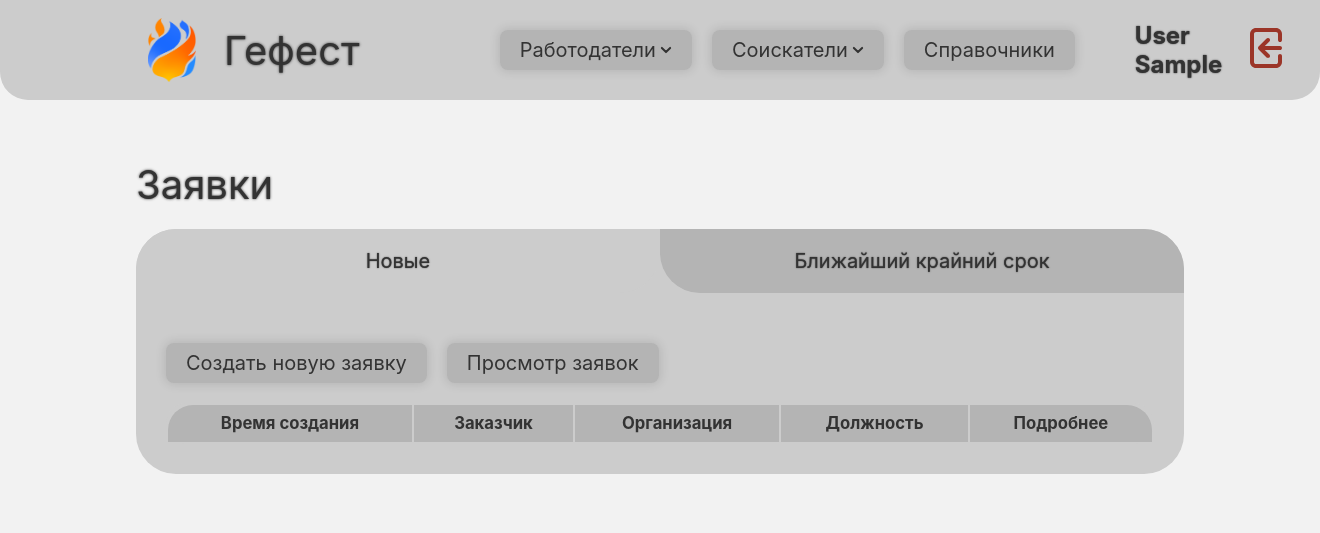
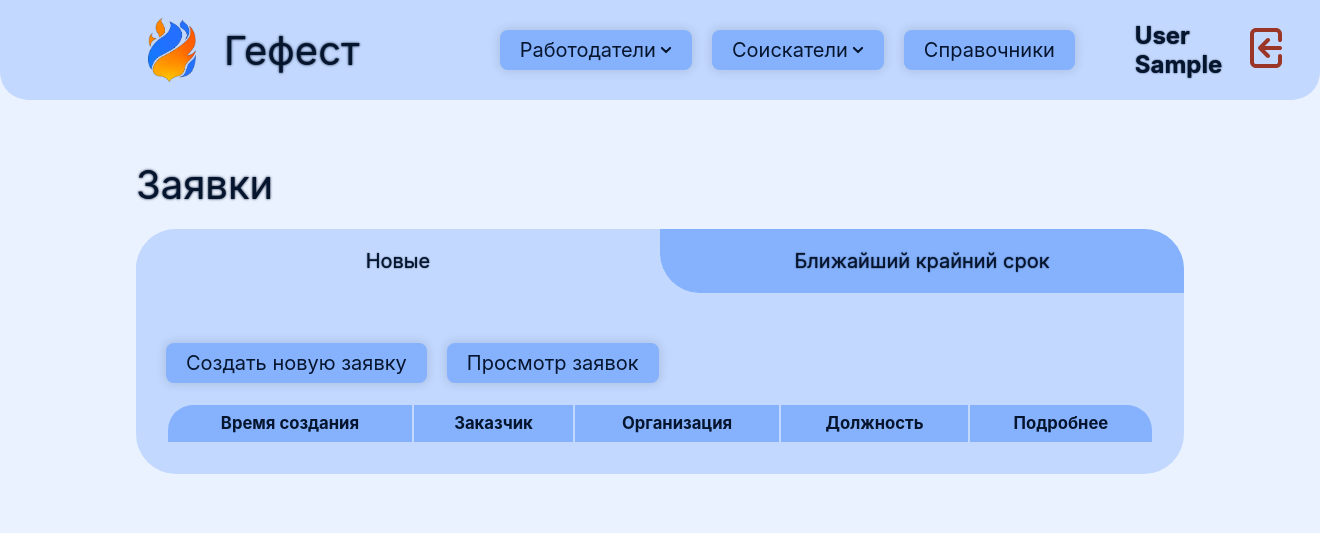
Before and after one commit to ZoomBySNik/Hephaestus, a Django app: page / in a window 1320 px wide. Shown: the top 533 px of the page. Run offline with Django 4.2, Linux system fonts and the light colour scheme; the visitor is signed in with stand-in values (Sample User, id 1); data that the repository does not hold is empty.

Commit message:
Изменяет цветовую палитру сайта

```diff
--- a/static/css/lightcolors.css
+++ b/static/css/lightcolors.css
@@ -1,11 +1,11 @@
 :root {
-    --body-bg: #F2F2F2;
-    --table-bg: #CCCCCC;
-    --hover-bg: #BFBFBF;
-    --td-bg: #B4B4B4;
-    --div-bg: #A8A8A8;
-    --text-color: #333333;
-    --text-hover: #1A1A1A;
+    --body-bg: #ebf2ff;
+    --table-bg: #c2d8fe;
+    --hover-bg: #aecbfe;
+    --td-bg: #86b2fd;
+    --div-bg: #72a5fc;
+    --text-color: #06152e;
+    --text-hover: #030a17;
     --element-shadow: rgba(0, 0, 0, 0.1);
     --shadow-next: rgba(48, 48, 48, 0.3);
 
@@ -21,5 +21,5 @@
 }
 
 .icon {
-    filter: brightness(0) saturate(100%) invert(16%) sepia(11%) saturate(19%) hue-rotate(36deg) brightness(93%) contrast(87%);
+    filter: brightness(0) saturate(100%) invert(5%) sepia(88%) saturate(1658%) hue-rotate(202deg) brightness(99%) contrast(98%);
 }
```
Also changed, not shown: static/css/darkcolors.css (+8 -8 lines), static/icons/favicon.png (deleted), static/icons/logo.png, static/images/logo.png.
